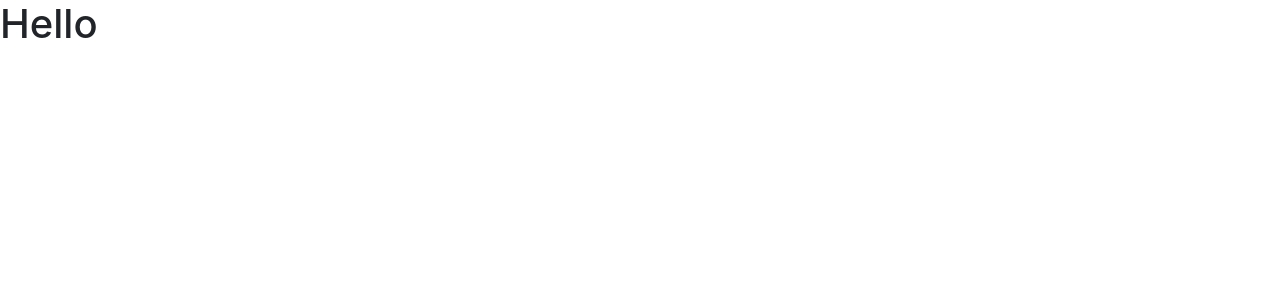
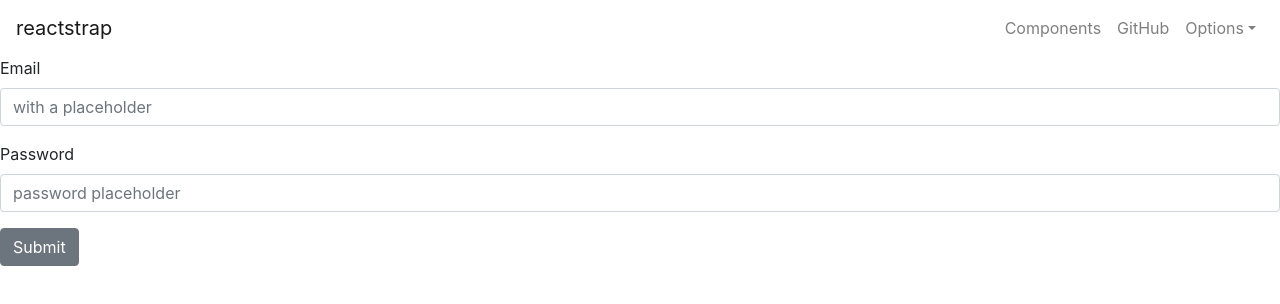
Before and after one commit to madara1793/MERN-Banking, a React (Create React App) app in the folder client/: page / in a window 1280 px wide. Shown: the top 304 px of the page. Built offline with nearby package versions, Linux system fonts and the light colour scheme.

Commit message:
add landing

```diff
--- a/client/package.json
+++ b/client/package.json
@@ -12,6 +12,7 @@
     "react-redux": "^6.0.0",
     "react-router-dom": "^4.3.1",
     "react-scripts": "2.1.5",
+    "reactstrap": "^7.1.0",
     "redux": "^4.0.1",
     "redux-thunk": "^2.3.0"
   },
--- a/client/src/App/App.js
+++ b/client/src/App/App.js
@@ -1,11 +1,15 @@
 import React, { Component } from 'react';
 import 'bootstrap/dist/css/bootstrap.min.css';
+
+import Navigation from '../components/Navbar/Navigation';
+import Landing from '../components/layout/Landing/Landing';
 
 class App extends Component {
   render() {
     return (
      <div>
-       <h1>Hello</h1>
+        <Navigation/>
+        <Landing/>
      </div>
     );
   }
--- /dev/null
+++ b/client/src/components/Navbar/Navigation.js
@@ -0,0 +1,67 @@
+import React, { Component } from 'react'
+import { Link } from "react-router-dom";
+import {
+    Collapse,
+    Navbar,
+    NavbarToggler,
+    NavbarBrand,
+    Nav,
+    NavItem,
+    NavLink,
+    UncontrolledDropdown,
+    DropdownToggle,
+    DropdownMenu,
+    DropdownItem } from 'reactstrap';
+
+export default class Navigation extends Component {
+    constructor(props) {
+        super(props);
+
+        this.toggle = this.toggle.bind(this);
+        this.state = {
+          isOpen: false
+        };
+    }
+    toggle() {
+        this.setState({
+          isOpen: !this.state.isOpen
+        });
+    }
+  render() {
+    return (
+      <div>
+        <Navbar color="white" light expand="md">
+            <NavbarBrand href="/">reactstrap</NavbarBrand>
+            <NavbarToggler onClick={this.toggle} />
+            <Collapse isOpen={this.state.isOpen} navbar>
+              <Nav className="ml-auto" navbar>
+                <NavItem>
+                  <NavLink href="/components/">Components</NavLink>
+                </NavItem>
+                <NavItem>
+                  <NavLink href="https://github.com/reactstrap/reactstrap">GitHub</NavLink>
+                </NavItem>
+                <UncontrolledDropdown nav inNavbar>
+                  <DropdownToggle nav caret>
+                    Options
+                  </DropdownToggle>
+                  <DropdownMenu right>
+                    <DropdownItem>
+                      Option 1
+                    </DropdownItem>
+                    <DropdownItem>
+                      Option 2
+                    </DropdownItem>
+                    <DropdownItem divider />
+                    <DropdownItem>
+                      Reset
+                    </DropdownItem>
+                  </DropdownMenu>
+                </UncontrolledDropdown>
+              </Nav>
+            </Collapse>
+          </Navbar>
+      </div>
+    )
+  }
+}
--- a/client/src/components/layout/Landing/Landing.js
+++ b/client/src/components/layout/Landing/Landing.js
@@ -0,0 +1,24 @@
+import React, { Component } from "react";
+import { Button, Form, FormGroup, Label, Input, FormText } from 'reactstrap';
+
+class Landing extends Component {
+  render() {
+    return (
+      <div>
+       <Form>
+        <FormGroup>
+          <Label for="exampleEmail">Email</Label>
+          <Input type="email" name="email" id="exampleEmail" placeholder="with a placeholder" />
+        </FormGroup>
+        <FormGroup>
+          <Label for="examplePassword">Password</Label>
+          <Input type="password" name="password" id="examplePassword" placeholder="password placeholder" />
+        </FormGroup>
+        <Button>Submit</Button>
+      </Form>
+      </div>
+    );
+  }
+}
+
+export default Landing;
```
Also changed, not shown: 1 other file (tests, documents, lock files or other folders).
